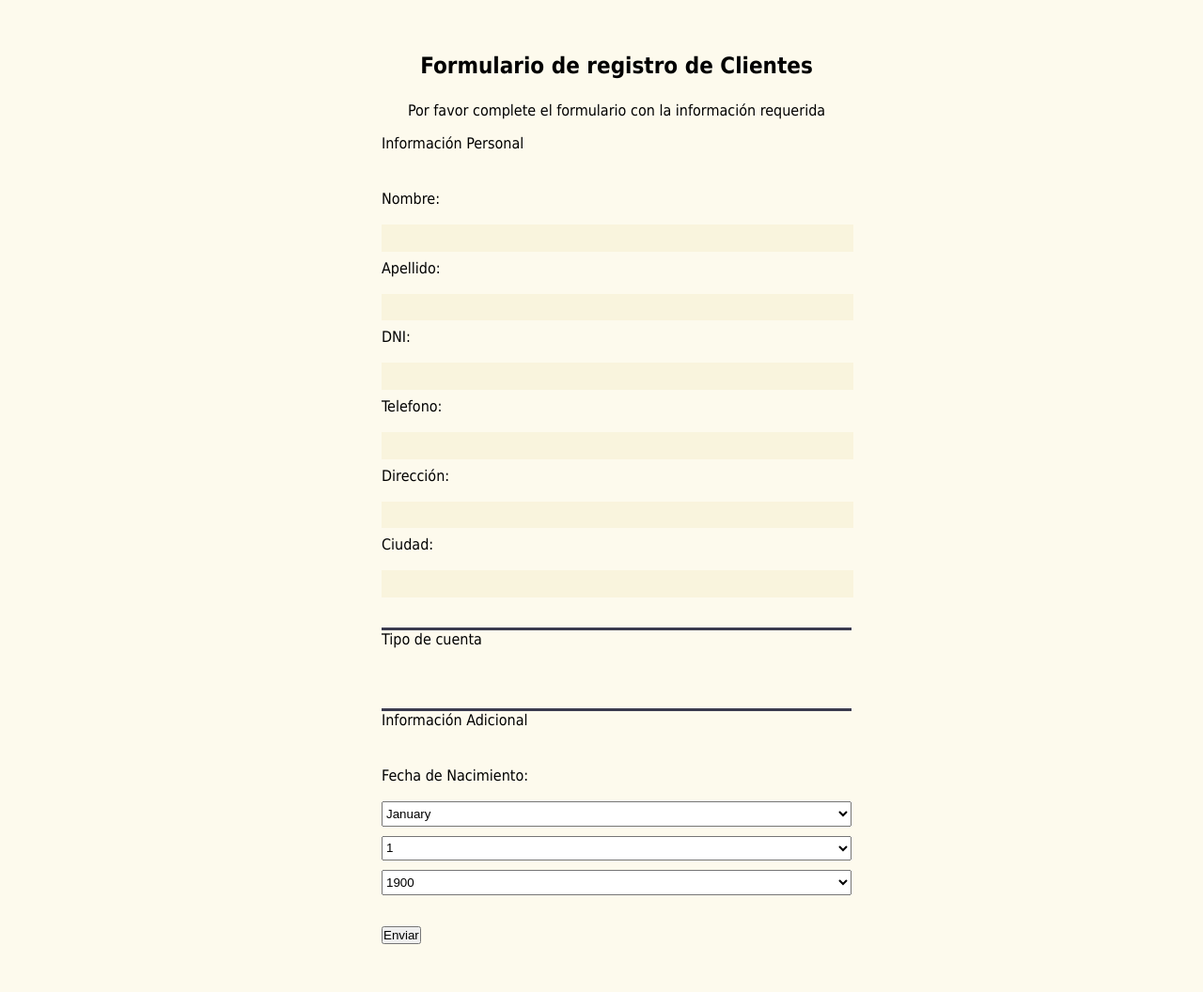
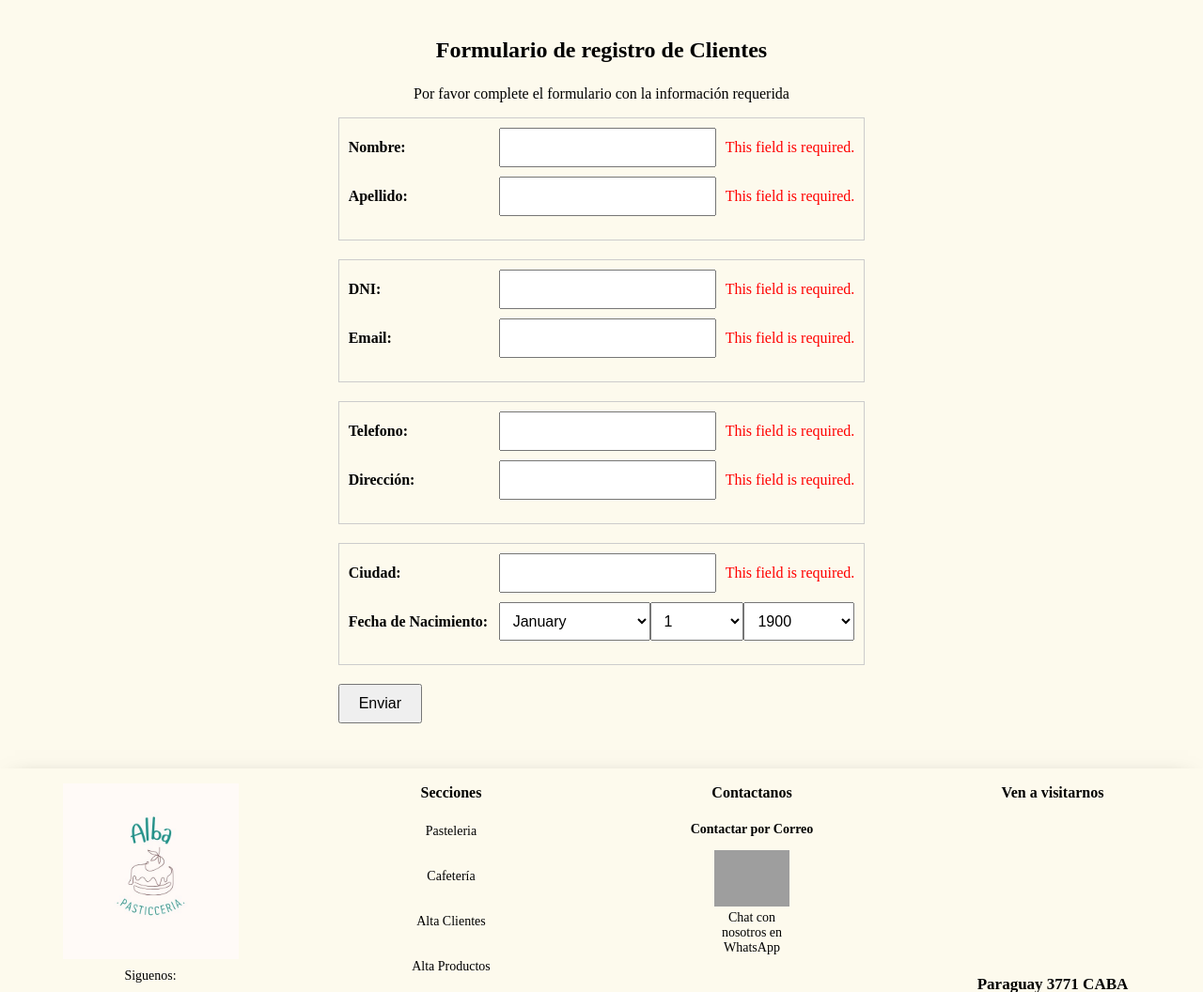
Before and after one commit to emantho/alba_pasticceria, a Django app: page /abm_clients in a window 1280 px wide; the page is wider, and only the part inside the window is pictured. Shown: the part 132-1188 px from the top of that part at 94% size. Run offline with Django 5.2, Linux system fonts and the light colour scheme; some libraries are stand-ins or nearby versions; grey boxes are pictures that could not be loaded.

Commit message:
ver comentarios anterios

```diff
--- a/Alba/pasticceria/static/pasticceria/css/abm_clients.css
+++ b/Alba/pasticceria/static/pasticceria/css/abm_clients.css
@@ -1,13 +1,7 @@
 /* Styles for abm_clients template*/
 
 .main-div {
-    width: 100%;
-    margin: 1em;
     height: 100%;
-    font-family: Tahoma;
-    font-size: 16px;
-    justify-content: center;
-    justify-items: center;
 }
 
 h2,
@@ -16,65 +10,49 @@ p {
     text-align: center;
 }
 
-.form {
-    width: 60vw;
-    max-width: 500px;
-    min-width: 300px;
-    margin: 0 auto;
-    padding-bottom: 2em;
+.form-group {
+    margin-bottom: 15px;
 }
 
-fieldset {
-    border: none;
-    padding: 2rem 0;
-    border-bottom: 3px solid #3b3b4f;
+.form-item {
+    display: flex;
+    align-items: center;
+    margin-bottom: 10px;
 }
 
-fieldset:last-of-type {
-    border-bottom: none;
+.form-item label {
+    width: 150px; /* Adjust width as needed */
+    margin-right: 10px;
+    font-weight: bold;
 }
 
-label {
-    display: block;
-    margin: 0.5rem 0;
+.form-item input,
+.form-item select,
+.form-item textarea {
+    padding: 10px;
+    font-size: 16px;
+    flex-grow: 1;
+    box-sizing: border-box;
 }
 
-input,
-textarea,
-select {
-    margin: 10px 0 0 0;
-    width: 100%;
-    min-height: 2em;
+.form-item .errorlist {
+    margin-left: 10px;
+    color: red;
 }
 
-input,
-textarea {
-    background-color: var(--clr-navButton);
-    border: 1px solid var(--clr-navButton);
-    color: #ffffff;
+form fieldset {
+    border: 1px solid #ccc;
+    padding: 10px;
+    margin-bottom: 20px;
 }
 
-.inline {
-    width: unset;
-    margin: 0 0.5em 0 0;
-    vertical-align: middle;
+form fieldset legend {
+    font-size: 1.2em;
+    font-weight: bold;
 }
 
-input[type="submit"] {
-    display: block;
-    width: 60%;
-    margin: 1em auto;
-    height: 2em;
-    font-size: 1.1rem;
-    background-color: #3b3b4f;
-    border-color: white;
-    min-width: 300px;
+form button[type="submit"] {
+    padding: 10px 20px;
+    font-size: 16px;
+    cursor: pointer;
 }
-
-input[type="file"] {
-    padding: 1px 2px;
-}
-
-a {
-    color: #dfdfe2
-}
--- a/Alba/pasticceria/static/pasticceria/css/base.css
+++ b/Alba/pasticceria/static/pasticceria/css/base.css
@@ -116,9 +116,20 @@ a:visited {
 
 /* MAIN */
 .main {
-    display: block;
+    display: flex;
+    flex-direction: column;
     margin: 1rem auto;
     max-width: 1600px;
+    justify-content: center;
+    justify-items: center;
+}
+
+.main-message {
+    display: flex;
+    flex-wrap: wrap;
+    margin: 0 auto;
+    max-width: 1600;
+
 }
 
 .main-div {
@@ -127,6 +138,22 @@ a:visited {
     margin: 0 auto;
     max-width: 1600;
     height: 100svh;
+}
+
+.main .messages {
+    position: relative;
+    padding: 15px;
+}
+
+.main .messages .success {
+    background-color: rgba(37, 198, 55, 0.5);
+    color: black;
+    padding: 1em;
+}
+
+.main .messages .error {
+    background-color: rgb(252, 114, 114);
+    color: rgb(254, 9, 9);
 }
 
 /* FOOTER */
@@ -149,7 +176,7 @@ a:visited {
 @media only screen and (min-width: 992px) {
     .footer-body {
         display: block;
-        padding: 32px 32px 0 32px;
+        padding: 32px 0 0 0;
         flex-direction: column;
     }
 }
--- a/Alba/pasticceria/templates/pasticceria/abm_clients.html
+++ b/Alba/pasticceria/templates/pasticceria/abm_clients.html
@@ -16,26 +16,42 @@
         {% csrf_token %}
 
         <fieldset>
-            <legend>Información Personal</legend>
-            {{ form.firstName.label_tag }} {{ form.firstName }}
-            {{ form.lastName.label_tag }} {{ form.lastName }}
-            {{ form.dni.label_tag }} {{ form.dni }}
-            {{ form.telephone.label_tag }} {{ form.telephone }}
-            {{ form.address.label_tag }} {{ form.address }}
-            {{ form.city.label_tag }} {{ form.city }}
-            {{ form.zip.label_tag }} {{ form.zip }}
+            <div class="form-group">
+                <div class="form-item">
+                {{ form.firstName.label_tag }} {{ form.firstName }} {{ form.firstName.errors }}
+                </div>
+                <div class="form-item">
+                {{ form.lastName.label_tag }} {{ form.lastName }} {{ form.lastName.errors }}
+                </div>
+            </div>
         </fieldset>
-
         <fieldset>
-            <legend>Tipo de cuenta</legend>
-            {{ form.Cuenta.label_tag }} {{ form.Cuenta }}
+            <div class="form-group">
+                <div class="form-item">
+                    {{ form.dni.label_tag }} {{ form.dni }} {{ form.dni.errors }}
+                </div>
+                <div class="form-item">
+                    {{ form.email.label_tag }} {{ form.email }} {{ form.email.errors }}
+                </div>
+            </div>
         </fieldset>
-
         <fieldset>
-            <legend>Información Adicional</legend>
+            <div class="form-group">
+                <div class="form-item">
+            {{ form.telephone.label_tag }} {{ form.telephone }} {{ form.telephone.errors }}
+            </div>
+                <div class="form-item">
+            {{ form.address.label_tag }} {{ form.address }} {{ form.address.errors }}
+            </div>
+        </fieldset>
+        <fieldset>
+            <div class="form-group">
+                <div class="form-item">
+            {{ form.city.label_tag }} {{ form.city }} {{ form.city.errors }}
+            </div>
+                <div class="form-item">
             {{ form.birthday.label_tag }} {{ form.birthday }}
-            {{ form.hearFromUs.label_tag }} {{ form.hearFromUs }}
-            <!-- {{ form.comment.label_tag }} {{ form.comment }} -->
+            </div>
         </fieldset>
 
         <button type="submit">Enviar</button>
--- a/Alba/pasticceria/templates/pasticceria/base.html
+++ b/Alba/pasticceria/templates/pasticceria/base.html
@@ -43,7 +43,12 @@
                 </ul>
             </div>
         </nav>
-            {% comment %} Strcuture for in screen messages {% endcomment %}
+    </header>
+
+    <!-- Main -->
+    <main class="main">
+        <div class="main-message">
+        {% comment %} Strcuture for in screen messages {% endcomment %}
         {% if messages %}
             <ul class="messages">
                 {% for message in messages %}
@@ -51,10 +56,7 @@
                 {% endfor %}
             </ul>
         {% endif %}
-    </header>
-
-    <!-- Main -->
-    <main class="main">
+        </div>
         <div class="main-div">
         {% block main %}{% endblock main %}
         </div>
--- a/Alba/pasticceria/views.py
+++ b/Alba/pasticceria/views.py
@@ -42,11 +42,13 @@ def abm_clients(request):
         # Form validation
         if form.is_valid():
             # If correct, inform with message and redirect
-            messages.success(request, "Client created successfully")
+            messages.success(request, "Cliente creado exitosamente")
             return redirect("index")
 
         # IF NO correct
-        # Saty in form but showing an error
+        # else:
+
+        #     messages.error(request, "Existe un error, revise los datos ingresados")
 
     return render(request, "pasticceria/abm_clients.html", {'form':form})
 
@@ -90,7 +92,7 @@ def abmProductos(request):
         # Form validation
         if form.is_valid():
             # If correct, inform with message and redirect
-            messages.success(request, "Client created successfully")
+            messages.success(request, "Producto creado exitosamente")
             return redirect("index")
 
         # IF NO correct
```
Also changed, not shown: Alba/pasticceria/static/pasticceria/css/abmProductos.css (+31 -53 lines), Alba/pasticceria/templates/pasticceria/abmProductos.html (+18 -5 lines).
